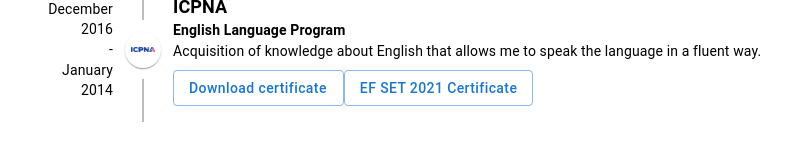
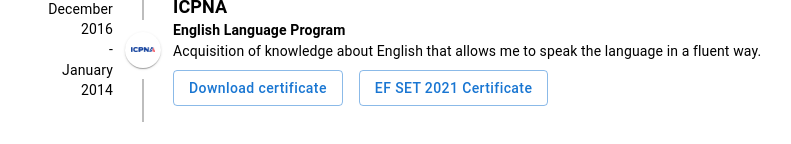
Before and after one commit to edwardburgos/portfolio, a React (Create React App) app: page / in a window 1280 px wide. Shown: the part 3022-3166 px from the top of the page, without its empty margins (33-824 px from the left). Built offline with nearby package versions, Linux system fonts and the light colour scheme.

Commit message:
margin no padding

```diff
--- a/src/components/sections/three/Three.tsx
+++ b/src/components/sections/three/Three.tsx
@@ -102,7 +102,7 @@ export default function Three() {
                                 <span className='block bold'>English Language Program</span>
                                 <span className='block'>Acquisition of knowledge about English that
                                     allows me to speak the language in a fluent way.</span>
-                                <Button variant="outlined" sx={{ textTransform: 'none', marginTop: '8px', paddingRight: '16px' }} href='EDWARD_BURGOS_ICPNA_CERTIFICATES.pdf' download>
+                                <Button variant="outlined" sx={{ textTransform: 'none', marginTop: '8px', marginRight: '16px' }} href='EDWARD_BURGOS_ICPNA_CERTIFICATES.pdf' download>
                                     Download certificate
                                 </Button>
                                 <Button variant="outlined" sx={{ textTransform: 'none', marginTop: '8px' }} href='https://www.efset.org/cert/Bu3X7f'>
```
